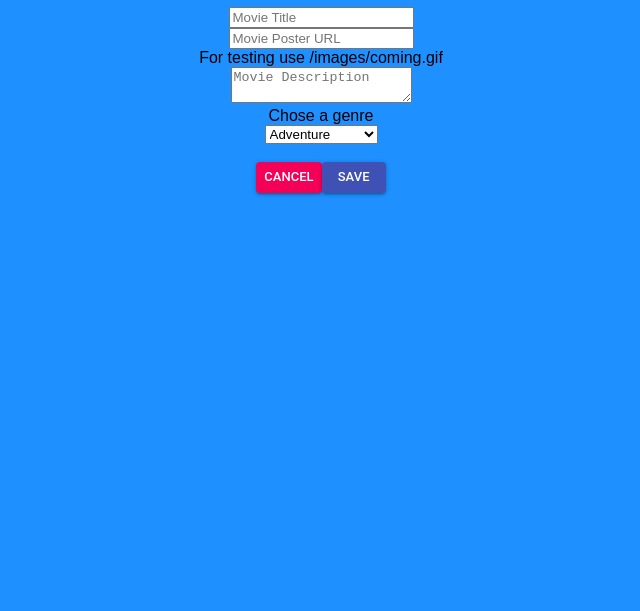
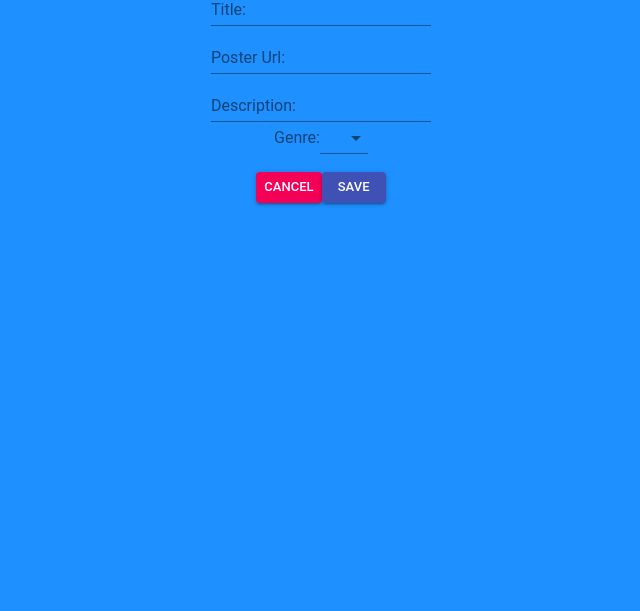
Before and after one commit to jtalarski/1002-movie-sagas, a React app: page /#/AddMovie in a window 1280 px wide. Shown: the part 189-800 px from the top of the page, without its empty margins (319-959 px from the left). Built offline with nearby package versions, Linux system fonts and the light colour scheme.

Commit message:
styling for inputs and select

```diff
--- a/src/components/AddMovieForm/AddMovieForm.js
+++ b/src/components/AddMovieForm/AddMovieForm.js
@@ -3,14 +3,16 @@ import React, { Component } from 'react';
 import { connect } from 'react-redux';
 import {withRouter} from 'react-router'
 
-// material UI attempt
+// material UI styling option
 import Button from '@material-ui/core/Button';
 // import { makeStyles } from '@material-ui/core/styles';
-// import InputLabel from '@material-ui/core/InputLabel';
-// import MenuItem from '@material-ui/core/MenuItem';
+import InputLabel from '@material-ui/core/InputLabel';
+import MenuItem from '@material-ui/core/MenuItem';
+// import Input from '@material-ui/core/Input';
 // import FormHelperText from '@material-ui/core/FormHelperText';
 // import FormControl from '@material-ui/core/FormControl';
-// import Select from '@material-ui/core/Select';
+import Select from '@material-ui/core/Select';
+import TextField from '@material-ui/core/TextField';
 
 const mapStateToProps = reduxState => ({
     reduxState,
@@ -60,34 +62,34 @@ toHome = () => {
   render() {
     return (
       <div>
-          <h1>Add Movie Form</h1>
-        <input placeholder="Movie Title"
-          onChange={(event) => this.handleChangeFor('title', event)}>
-          </input> <br/>
-        <input placeholder="Movie Poster URL"
+          <h4>Enter Moive Details</h4><br></br>
+          <TextField  label="Title:"
+          onChange={(event) => this.handleChangeFor('title', event)}/><br/>
+
+        <TextField label="Poster Url:"
           onChange={(event) => this.handleChangeFor('poster', event)}>
-          </input><br/>
-          <span>For testing use /images/coming.gif</span><br></br>
-        <textarea placeholder="Movie Description"
+          </TextField><br/>
+        <TextField label="Description:"
           onChange={(event) => this.handleChangeFor('description', event)}>
-          </textarea><br/>
-        <label htmlFor="Genre">Chose a genre </label><br></br>
-        <select name="genre"
+          </TextField><br/>
+
+        <InputLabel id="genre" >Genre:</InputLabel>
+        <Select name="genre" value="age"
         onChange={(event) => this.handleChangeFor('genre_id', event)}>
-            <option value="1">Adventure</option>
-            <option value="2">Animated</option>
-            <option value="3">Biographical</option>
-            <option value="4">Comedy</option>
-            <option value="5">Diaster</option>
-            <option value="6">Drama</option>
-            <option value="7">Epic</option>
-            <option value="8">Fantasy</option>
-            <option value="9">Musical</option>
-            <option value="10">Romatic</option>
-            <option value="11">Science Fiction</option>
-            <option value="12">Space Opera</option>
-            <option value="13">Superhero</option>
-            </select><br></br>
+            <MenuItem value="1">Adventure</MenuItem>
+            <MenuItem value="2">Animated</MenuItem>
+            <MenuItem value="3">Biographical</MenuItem>
+            <MenuItem value="4">Comedy</MenuItem>
+            <MenuItem value="5">Diaster</MenuItem>
+            <MenuItem value="6">Drama</MenuItem>
+            <MenuItem value="7">Epic</MenuItem>
+            <MenuItem value="8">Fantasy</MenuItem>
+            <MenuItem value="9">Musical</MenuItem>
+            <MenuItem value="10">Romatic</MenuItem>
+            <MenuItem value="11">Science Fiction</MenuItem>
+            <MenuItem value="12">Space Opera</MenuItem>
+            <MenuItem value="13">Superhero</MenuItem>
+            </Select><br></br>
         <br></br>
         <Button variant='contained' color='secondary' size='small' onClick={this.toHome} >Cancel</Button>
         <Button variant='contained' color='primary' size='small' onClick={this.onSelect}>Save</Button>
--- a/src/components/App/App.js
+++ b/src/components/App/App.js
@@ -4,7 +4,7 @@ import HomeView from '../HomeView/HomeView'
 import DetailsView from '../DetailsView/DetailsView'
 import AddMovieForm from '../AddMovieForm/AddMovieForm'
 import './App.css';
-import Button from '@material-ui/core/Button';
+//import Button from '@material-ui/core/Button';
 class App extends Component {
   // Renders the entire app on the DOM
   render() {
--- a/src/components/HomeView/HomeView.js
+++ b/src/components/HomeView/HomeView.js
@@ -24,7 +24,7 @@ class HomeView extends Component {
   render() {
     return (
       <div>
-        <h3>Click Movie Poster for More Details</h3>
+        <h4>Click Movie Poster for More Details</h4><br/>
         {/* <pre>SB movies{JSON.stringify(this.props.reduxState.movies, null, 2)}</pre> */}
         {this.props.reduxState.movies.map((movie, i) =>
             <HomeViewItem key={movie.id} id={movie.id} title={movie.title} poster={movie.poster} description={movie.description}/>)}
--- a/src/components/HomeViewItem/HomeViewItem.js
+++ b/src/components/HomeViewItem/HomeViewItem.js
@@ -1,9 +1,6 @@
 import React, { Component } from 'react';
 import { connect } from 'react-redux';
 import {withRouter} from 'react-router'
-//import SearchViewItem from '../SearchViewItem/SearchViewItem';
-// material UI test features
-import Grid from '@material-ui/core/Grid';
 
 const mapStateToProps = reduxState => ({
     reduxState,
@@ -31,13 +28,12 @@ idForDetail = ()=>{
       <div>
 
         <div id="movieFrame">
-
-        <Grid container>
-          <Grid item xs={6}>
-          {/* <h4>{this.props.title}</h4> */}
-          <input type="image" id={this.props.id} src={this.props.poster} onClick={this.idForDetail} alt="movie poster"></input><br></br>
-          </Grid>
-        </Grid>
+          <input type="image"
+            id={this.props.id}
+            src={this.props.poster}
+            onClick={this.idForDetail}
+            alt="movie poster">
+          </input><br></br>
         </div>
 
       </div>
--- a/src/index.css
+++ b/src/index.css
@@ -11,7 +11,6 @@ h4 {
 }
 
 #movieFrame {
-  /* border: 2px solid black; */
   margin: 10px;
   display: inline-block;
   padding: 0;
```
